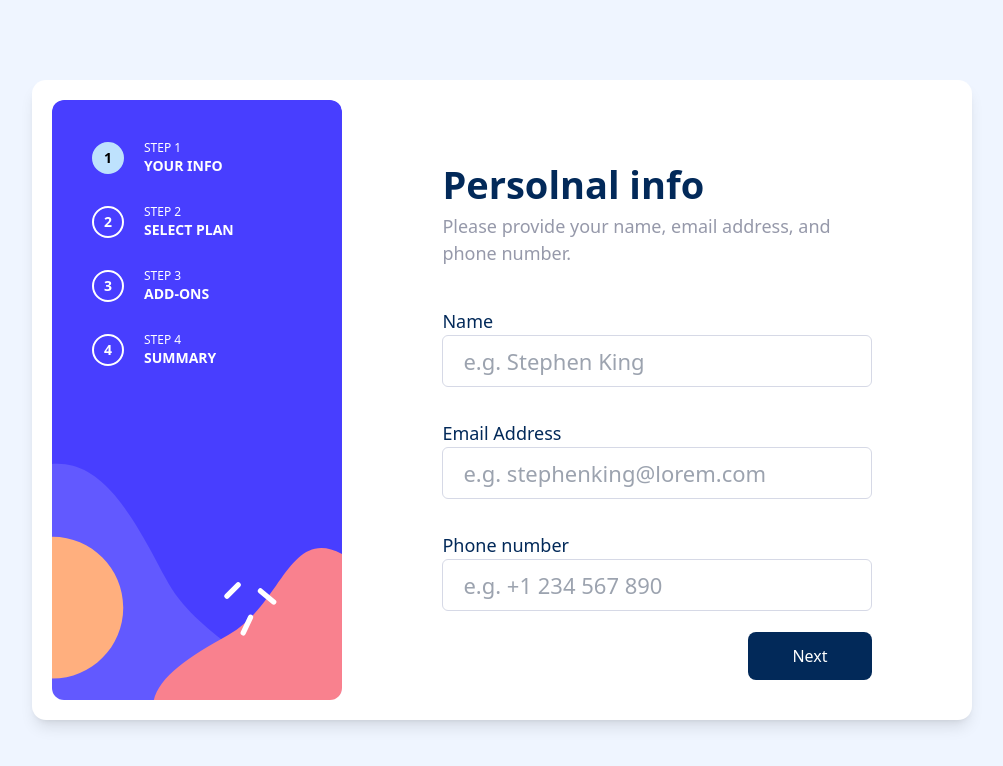
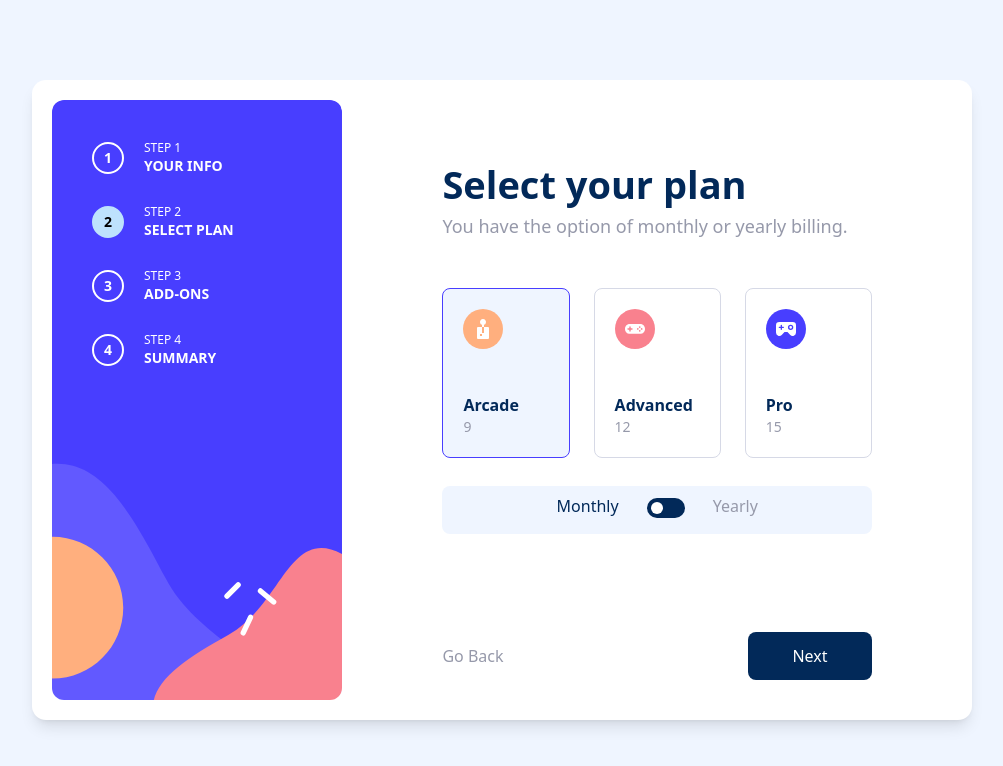
Before and after one commit to Vajk93/multi-step-form, an Angular app: page / in a window 1280 px wide. Shown: the top 766 px of the page, without its empty margins (138-1141 px from the left). Built offline with nearby package versions, Linux system fonts and the light colour scheme.

Commit message:
[MAJOR] finished step2 with all methods

```diff
--- a/src/app/components/forms/step-2/step-2.component.html
+++ b/src/app/components/forms/step-2/step-2.component.html
@@ -9,15 +9,17 @@
         <!-- items container: -->
         <div class="grid grid-col-1 lg:grid-cols-3 gap-6 mt-12">
             <!-- item top: -->
-            <div *ngFor="let item of datas"
-                class="p-5 rounded-lg flex flex-row items-center lg:items-start lg:flex-col bg-white lg:h-[170px] justify-between border-[1px] border-[#D6D9E6]">
+            <div *ngFor="let item of plans; let i = index"
+                (click)="selectPlan(i)"
+                [ngClass]="selectedPlanName === item.name ? 'border-my-purple bg-[#EFF5FF]' : 'border-[#D6D9E6] bg-white'"
+                class="p-5 rounded-lg flex flex-row items-center lg:items-start lg:flex-col lg:h-[170px] justify-between border-[1px] cursor-pointer">
                 <div>
                     <img src="{{item.icon}}" alt="">
                 </div>
                 <div>
                     <p class="text-my-blue text-[16px] font-bold">{{item.name}}</p>
                     <p class="text-sm text-[#9699AA]">{{isMonthly ? item.montlyPrice : item.yearlyPrice}}</p>
-                    <p *ngIf="!isMonthly" class="text-sm font-[300] text-black">{{item.desc}}</p>
+                    <p *ngIf="!isMonthly" class="text-xs font-[300] text-black">{{item.desc}}</p>
                 </div>
             </div>
             <!-- item bottom -->
@@ -27,7 +29,7 @@
         <div class="bg-[#EFF5FF] h-[48px] w-full rounded-lg mt-7 flex justify-center pt-2 gap-7">
             <p [ngClass]="isMonthly ? 'text-my-blue' : 'text-[#9699AA]'" class=" font-medium">Monthly</p>
             <!-- switcher: -->
-            <div (click)="isMonthly = !isMonthly" class="relative h-[20px] w-[38px] rounded-[10px] bg-my-blue mt-1 transition-all cursor-pointer">
+            <div (click)="switchPeriod()" class="relative h-[20px] w-[38px] rounded-[10px] bg-my-blue mt-1 transition-all cursor-pointer">
                 <div [ngClass]="isMonthly ? 'left-[4px]' : 'left-[22px]'"
                     class="absolute top-1 h-[12px] w-[12px] bg-white rounded-full transition-all">
                 </div>
--- a/src/app/components/forms/step-2/step-2.component.ts
+++ b/src/app/components/forms/step-2/step-2.component.ts
@@ -1,4 +1,5 @@
-import { Component } from '@angular/core';
+import { Component, OnInit } from '@angular/core';
+import { OrderService } from 'src/app/services/order.service';
 import { StepperService } from 'src/app/services/stepper.service';
 
 @Component({
@@ -6,9 +7,42 @@ import { StepperService } from 'src/app/services/stepper.service';
   templateUrl: './step-2.component.html',
   styleUrls: ['./step-2.component.css']
 })
-export class Step2Component {
+export class Step2Component implements OnInit {
 
-	constructor(private stepperService: StepperService){}
+	constructor(private stepperService: StepperService, private orderService: OrderService){}
+
+	protected isMonthly:boolean = true;
+	protected selectedPlanPrice:number = 0;
+	protected selectedPlanName:string = 'Arcade';
+	protected selectedPlanIndex:number = 1;
+
+	ngOnInit(): void {
+		const _order = this.orderService.getOrder();
+		this.selectedPlanName = _order.plan;
+		this.isMonthly = _order.isMonthly
+		console.log(this.isMonthly);
+	}
+
+	protected selectPlan(index: number){
+		this.selectedPlanIndex = index;
+		this.selectedPlanName = this.plans[index].name;
+		this.isMonthly ?
+			this.selectedPlanPrice = this.plans[index].montlyPrice :
+			this.selectedPlanPrice = this.plans[index].yearlyPrice;
+
+		console.log(this.plans[this.selectedPlanIndex].name, this.selectedPlanPrice, this.isMonthly);
+		this.updatePlan()
+	}
+
+	protected switchPeriod(){
+		this.isMonthly = !this.isMonthly
+		this.isMonthly ?
+			this.selectedPlanPrice = this.plans[this.selectedPlanIndex].montlyPrice :
+			this.selectedPlanPrice = this.plans[this.selectedPlanIndex].yearlyPrice;
+
+		console.log(this.plans[this.selectedPlanIndex].name, this.selectedPlanPrice, this.isMonthly);
+		this.updatePlan()
+	}
 
 	protected next(){
 		this.stepperService.nextStep();
@@ -18,28 +52,32 @@ export class Step2Component {
 		this.stepperService.prevStep();
 	}
 
-	protected isMonthly:boolean = true;
-	protected datas = [
+	private updatePlan(){
+		this.orderService.updatePlan(this.plans[this.selectedPlanIndex].name, this.selectedPlanPrice, this.isMonthly)
+	}
+
+	protected plans = [
 		{
 			icon: '/assets/images/icon-arcade.svg',
 			name: 'Arcade',
-			montlyPrice: '$9/mo',
-			yearlyPrice: '$90/yr',
+			montlyPrice: 9,
+			yearlyPrice: 90,
 			desc: '2 months free'
 		},
 		{
 			icon: '/assets/images/icon-advanced.svg',
 			name: 'Advanced',
-			montlyPrice: '$12/mo',
-			yearlyPrice: '$120/yr',
+			montlyPrice: 12,
+			yearlyPrice: 120,
 			desc: '2 months free'
 		},
 		{
 			icon: '/assets/images/icon-pro.svg',
 			name: 'Pro',
-			montlyPrice: '$15/mo',
-			yearlyPrice: '$150/yr',
+			montlyPrice: 15,
+			yearlyPrice: 150,
 			desc: '2 months free'
 		}
 	]
+
 }
--- a/src/app/interfaces/globals.ts
+++ b/src/app/interfaces/globals.ts
@@ -4,7 +4,7 @@ export interface IOrder {
     phone: string,
     plan: string,
     planPrice: number,
-    isMonthy: boolean,
+    isMonthly: boolean,
 
     need_onlineServices: boolean,
     need_largerStorage: boolean,
--- a/src/app/services/order.service.ts
+++ b/src/app/services/order.service.ts
@@ -13,9 +13,9 @@ export class OrderService {
 		name: '',
 		email: '',
 		phone: '',
-		plan: '',
+		plan: 'Arcade',
 		planPrice: 0,
-		isMonthy: true,
+		isMonthly: true,
 		need_onlineServices: false,
 		need_largerStorage: false,
 		need_customizableProfile: false,
@@ -36,12 +36,17 @@ export class OrderService {
 		console.log(this.order);
 	}
 
-	public updatePlan(plan:string, isMonthly:boolean, planPrice:number){
+	public updatePlan(plan:string, planPrice:number, isMonthly:boolean){
 		this.order.plan = plan;
-		this.order.isMonthy = isMonthly;
 		this.order.planPrice = planPrice;
+		this.order.isMonthly = isMonthly
 		this.orderSubject.next(this.order);
 	}
+
+	// public updatePlanPeriod(isMonthly:boolean){
+	// 	this.order.isMonthly = isMonthly;
+	// 	this.orderSubject.next(this.order);
+	// }
 
 	public updateServices(
 		needOnlineServices:boolean,
--- a/src/app/services/stepper.service.ts
+++ b/src/app/services/stepper.service.ts
@@ -17,7 +17,7 @@ export class StepperService {
 		this.stepSubject.next(_step)
 		console.log(_step);
 	}
-	private stepSubject = new BehaviorSubject<number>(1);
+	private stepSubject = new BehaviorSubject<number>(2);
 	public actualStep$ = this.stepSubject.asObservable()
 
 }
```
